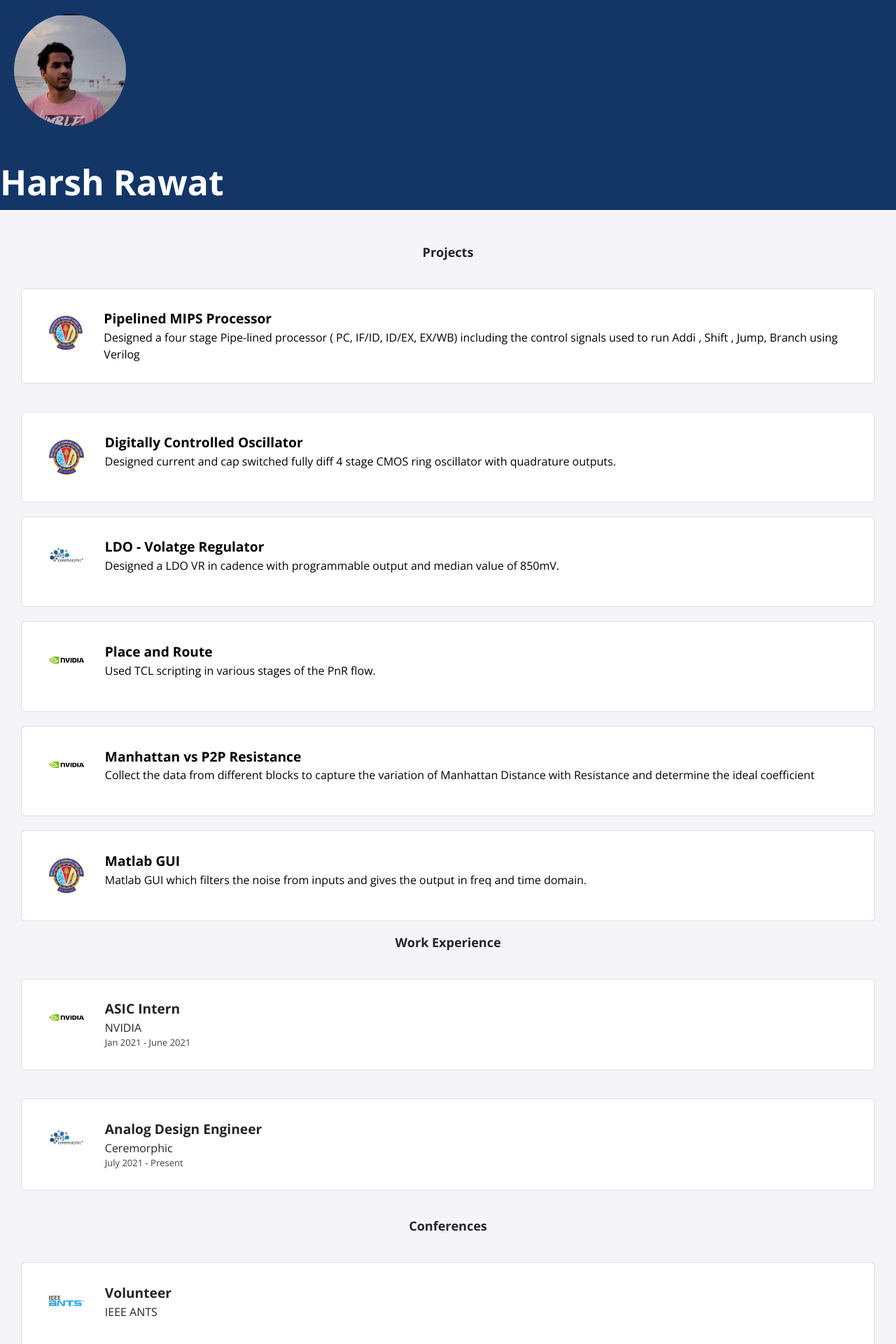
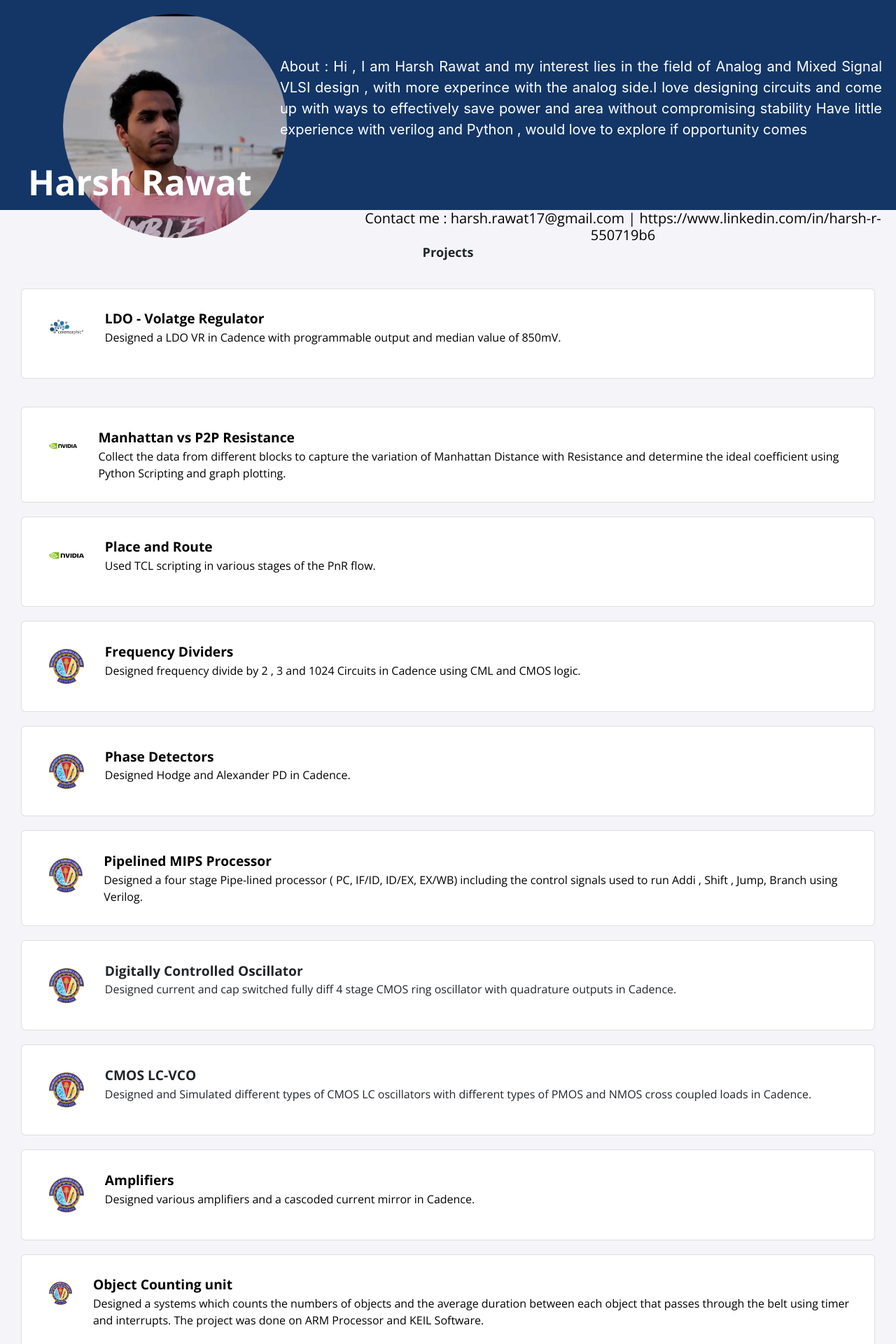
Before and after one commit to harshrawat17/template3, a Jekyll site: the page built from index.html, in a window 1280 px wide. Shown: the top 1920 px of the page at 70% size. Built offline with Jekyll 4.4.1, drawn with Linux system fonts in a browser that asks for light colours; nearby versions of some CDN libraries; some of the changed text lies outside the part shown.

Commit message:
info about harsh1

```diff
--- a/_data/projects.yml
+++ b/_data/projects.yml
@@ -1,29 +1,58 @@
-- title: Pipelined MIPS Processor
-  event: Designed a four stage Pipe-lined processor ( PC, IF/ID, ID/EX, EX/WB) including the control signals used to run Addi , Shift , Jump, Branch using Verilog
-  page-name: comparch
-  logo: Pilani.png
-
-- title: Digitally Controlled Oscillator
-  event: Designed current and cap switched fully diff 4 stage CMOS ring oscillator with quadrature outputs.
-  page-name: TCL
-  logo: Pilani.png
-
 - title: LDO - Volatge Regulator
-  event: Designed a LDO VR in cadence with programmable output and median value of 850mV.
+  event: Designed a LDO VR in Cadence with programmable output and median value of 850mV.
   page-name: LDO
   logo: ceremorphic.png
+
+- title: Manhattan vs P2P Resistance
+  event: Collect the data from different blocks to capture the variation of Manhattan Distance with Resistance and determine the ideal coefficient using Python Scripting and graph plotting.
+  page-name: MVP
+  logo: NVIDIA.png
 
 - title: Place and Route
   event: Used TCL scripting in various stages of the PnR flow.
   page-name: TCL
   logo: NVIDIA.png
 
-- title: Manhattan vs P2P Resistance
-  event: Collect the data from different blocks to capture the variation of Manhattan Distance with Resistance and determine the ideal coefficient
-  page-name: MVP
-  logo: NVIDIA.png
+- title: Frequency Dividers
+  event: Designed frequency divide by 2 , 3 and 1024 Circuits in Cadence using CML and CMOS logic.
+  page-name: avd1
+  logo: Pilani.png
+
+- title: Phase Detectors
+  event: Designed Hodge and Alexander PD in Cadence.
+  page-name: avd2
+  logo: Pilani.png
+
+- title: Pipelined MIPS Processor
+  event: Designed a four stage Pipe-lined processor ( PC, IF/ID, ID/EX, EX/WB) including the control signals used to run Addi , Shift , Jump, Branch using Verilog.
+  page-name: comparch
+  logo: Pilani.png
+
+
+- title: Digitally Controlled Oscillator
+  event: Designed current and cap switched fully diff 4 stage CMOS ring oscillator with quadrature outputs in Cadence.
+  logo: Pilani.png
+
+- title: CMOS LC-VCO
+  event: Designed and Simulated different types of CMOS LC oscillators with different types of PMOS and NMOS cross coupled loads in Cadence.
+  logo: Pilani.png
+
+- title: Amplifiers
+  event: Designed various amplifiers and a cascoded current mirror in Cadence.
+  page-name: advd
+  logo: Pilani.png
+
+- title: Object Counting unit
+  event: Designed a systems which counts the numbers of objects and the average duration between each object that passes through the belt using timer and interrupts. The project was done on ARM Processor and KEIL Software.
+  page-name: comparch
+  logo: Pilani.png
 
 - title: Matlab GUI
   event: Matlab GUI which filters the noise from inputs and gives the output in freq and time domain.
   page-name: matlab
   logo: Pilani.png
+
+- title: Game Development using Python
+  event: Used Pygame and other libraries to develop 3 games.
+  page-name: pythongame
+  logo: Pilani.png
--- a/_includes/profile.html
+++ b/_includes/profile.html
@@ -3,4 +3,7 @@
         <img src="./assets/img/logo.jpg">
     </div>
     <h1>{{ site.title }}</h1>
+    <h4>{{ site.description }}</h4>
+    <h3>{{site.email}}</h3>
+
 </div>
--- a/_sass/profile.scss
+++ b/_sass/profile.scss
@@ -7,32 +7,44 @@
         font-size: 50px;
         font-weight: 700;
         color: white;
+        position:absolute;
+        left: 40px;
     }
     h3 {
         font-size: 20px;
         font-weight: 400;
-        color: white;
+        color: black;
         text-align: center;
-        position: relative;
-        bottom: 310px;
+        position: absolute;
+        top : 300px;
+        left : 500px;
+        bottom: 375px;
     }
     h4 {
         font-size: 20px;
         font-weight: 400;
         color: white;
-        text-align: right;
-        position: relative;
+        text-align: justify;
+        position: absolute;
+        top : 80px;
+        left: 400px;
+        right : 20px;
         bottom: 250px;
+        font-family: -apple-system, BlinkMacSystemFont, 'Segoe UI', Roboto, Oxygen, Ubuntu, Cantarell, 'Open Sans', 'Helvetica Neue', sans-serif;
+        line-height: 1.5;
+
     }
 
     img {
         border-radius: 50%;
-        max-width: 100%;
-        max-height: 100%;
+        max-width: 40%;
+        max-height: 40%;
         margin-left: auto;
         margin-right: auto;
         display: inline;
         padding: 20px;
+        position: absolute;
+        left:70px;
     }
 
     .profile-picture {
--- a/projects/LDO.md
+++ b/projects/LDO.md
@@ -28,8 +28,12 @@ temperature of -40 to 125 degree, including all corners FF, SS , SF, FS , TT for
 * Functional current < 100u
 * Max Vreg < 940m (including transient peaks
 
+<<<<<<< HEAD
 Simulations were carried out in Cadence Virtuoso using 135n FinFets and 54n FinFets technology files for all
 the devices
+=======
+Simulations were carried out in Cadence Virtuoso using 135n FinFets and 54n FinFets technology files for all the devices
+>>>>>>> 944d782 (info about harsh2)
 
 ## Components used
 
```
Also changed, not shown: projects/matlab.md (+2 -2 lines), projects/pythongame.md (added, +12 -0 lines).
